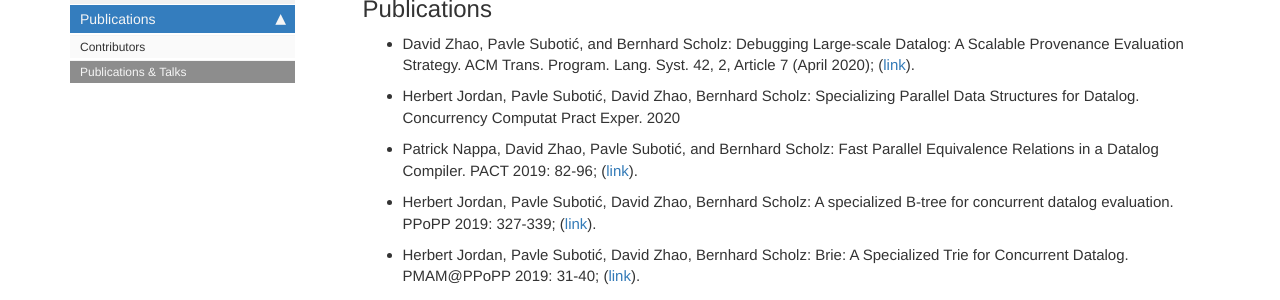
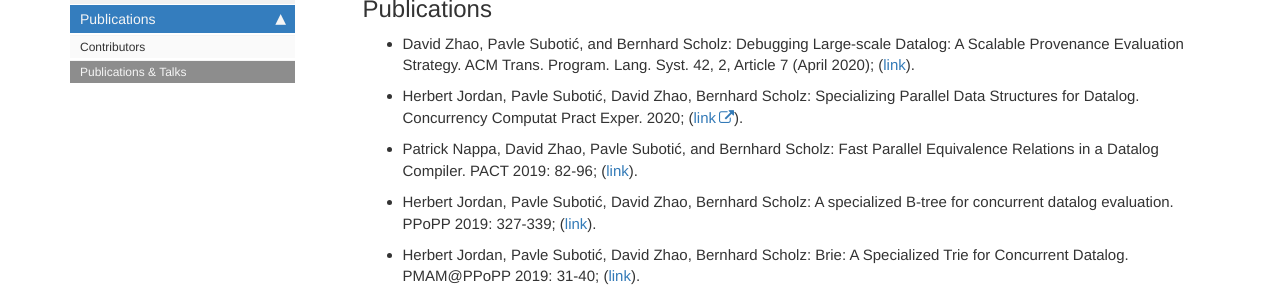
Before and after one commit to souffle-lang/souffle-lang.github.io, a Jekyll site: the page built from pages/docs/publications.md, in a window 1280 px wide. Shown: the part 211-511 px from the top of the page. Built offline with Jekyll 4.4.1, drawn with Linux system fonts in a browser that asks for light colours; comment, search, counter and statistics services are not loaded.

Commit message:
Update publications.md

```diff
--- a/pages/docs/publications.md
+++ b/pages/docs/publications.md
@@ -9,7 +9,7 @@ toc: false
  * David Zhao, Pavle Subotić, and Bernhard Scholz:
 Debugging Large-scale Datalog: A Scalable Provenance Evaluation Strategy. ACM Trans. Program. Lang. Syst. 42, 2, Article 7 (April 2020); ([link](/pdf/toplas20.pdf)).
  * Herbert Jordan, Pavle Subotić, David Zhao, Bernhard Scholz:
-Specializing Parallel Data Structures for Datalog. Concurrency Computat Pract Exper. 2020
+Specializing Parallel Data Structures for Datalog. Concurrency Computat Pract Exper. 2020; ([link](https://onlinelibrary.wiley.com/doi/abs/10.1002/cpe.5643)).
  * Patrick Nappa, David Zhao, Pavle Subotić, and Bernhard Scholz:
 Fast Parallel Equivalence Relations in a Datalog Compiler. PACT 2019: 82-96; ([link](/pdf/pact2019eqrel.pdf)).
  * Herbert Jordan, Pavle Subotić, David Zhao, Bernhard Scholz:
```
